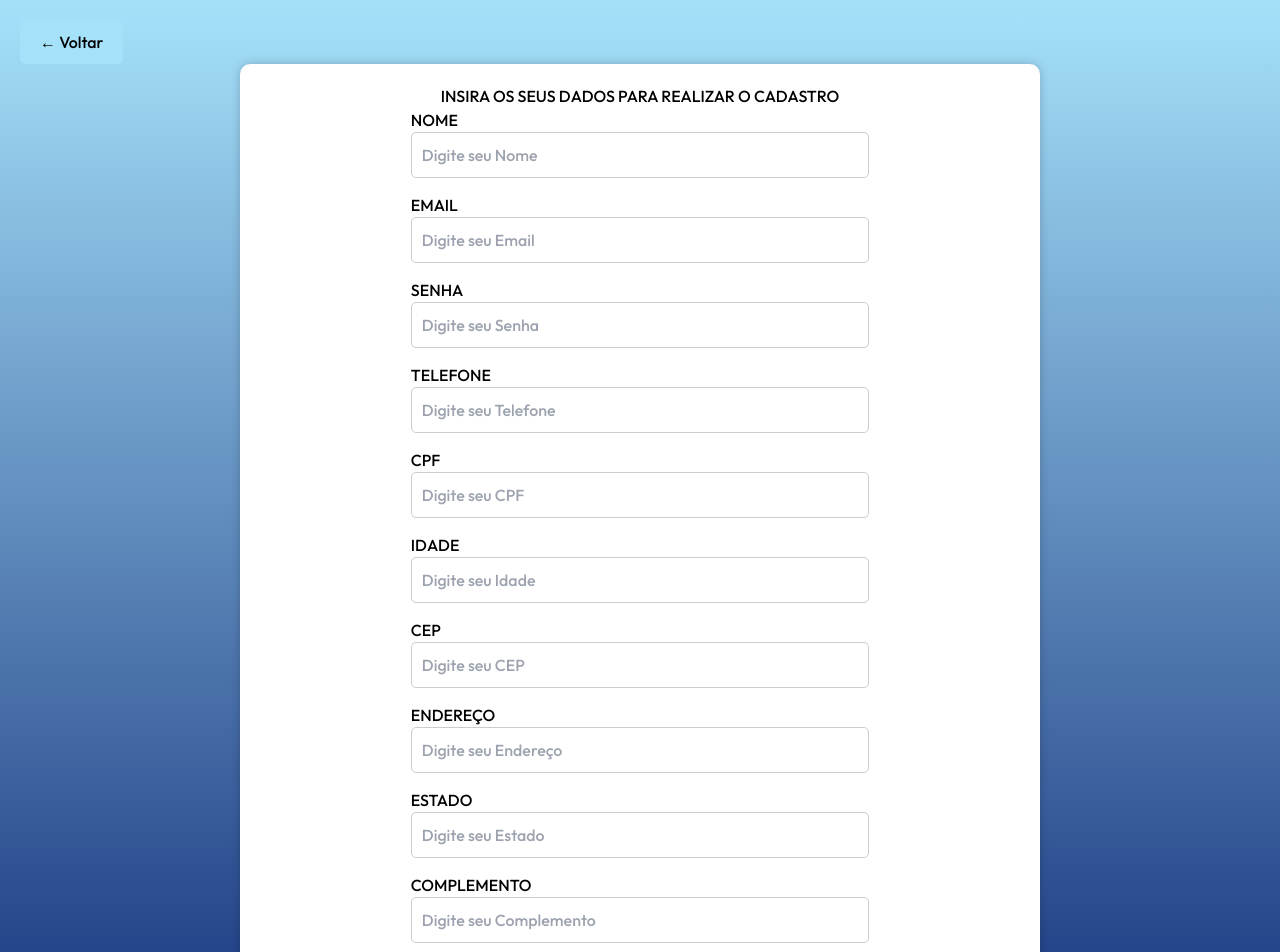
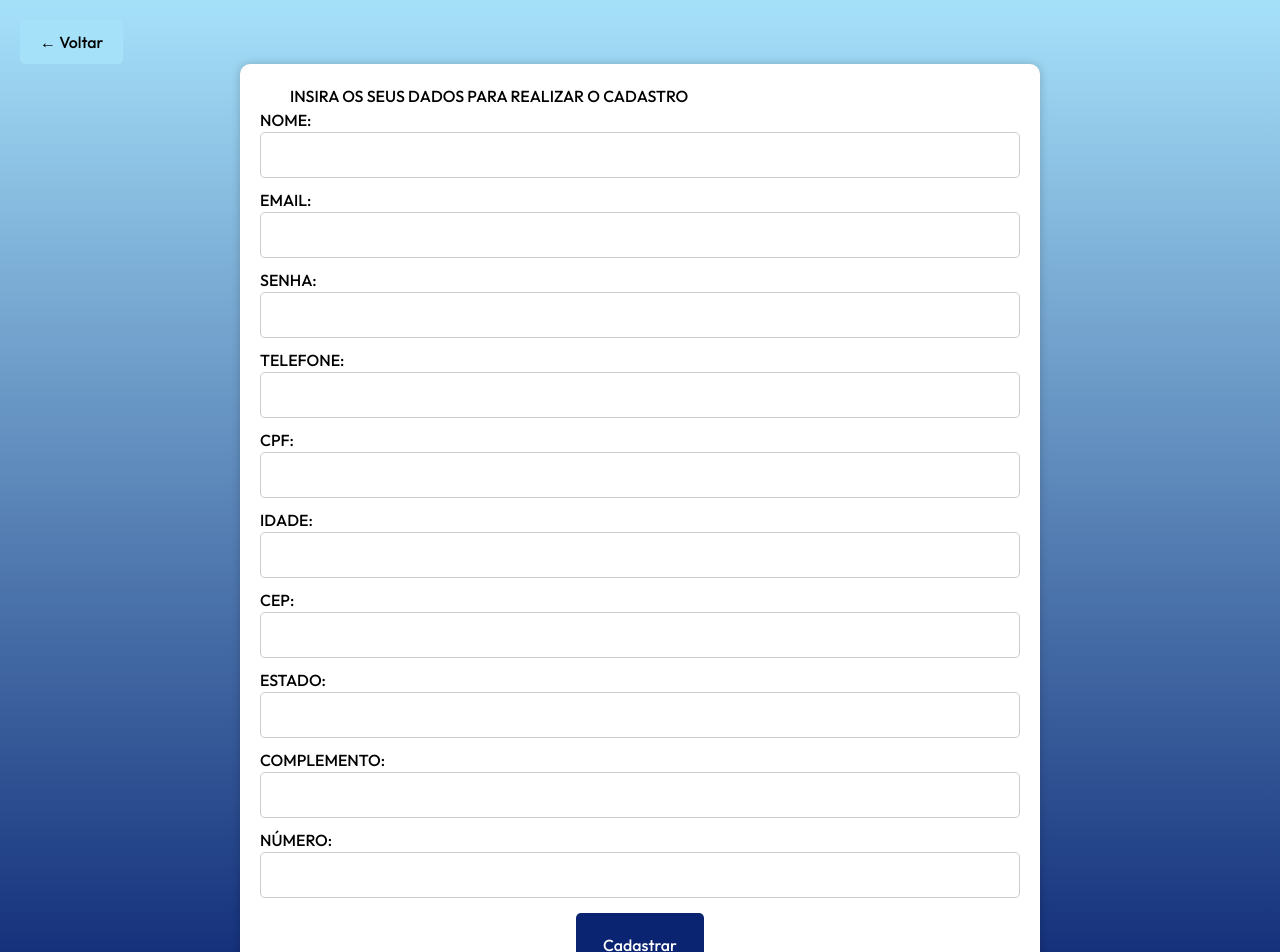
Before and after one commit to Rennan-Ferreira/cycle-Guard-Sprint4, a Next.js app: page /cadastro in a window 1280 px wide. Shown: the top 952 px of the page. Built offline with nearby package versions, Linux system fonts and the light colour scheme; a web font is replaced by a local one.

Commit message:
Adicionando validacoes na tela de cadastro do cliente.

```diff
--- a/package.json
+++ b/package.json
@@ -17,7 +17,8 @@
     "next": "14.0.1",
     "next-navigation": "^1.0.6",
     "react": "^18",
-    "react-dom": "^18"
+    "react-dom": "^18",
+    "react-input-mask": "^2.0.4"
   },
   "devDependencies": {
     "autoprefixer": "^10.0.1",
--- a/src/app/(pages)/cadastro/page.jsx
+++ b/src/app/(pages)/cadastro/page.jsx
@@ -1,13 +1,12 @@
-"use client";
+"use client"
 import Link from 'next/link';
-import { useRouter } from "next/navigation";
-import React, { useState } from 'react';
-import styles from '../../../styles/cadastro.module.css'
+import styles from '../../../styles/cadastro.module.css';
+import { useState } from 'react';
+import { useRouter } from 'next/navigation';
+import ReactInputMask from 'react-input-mask';
 
 export default function Cadastro() {
-  const navigate = useRouter();
-
-  const [formData, setFormData] = useState({
+  const [formValues, setFormValues] = useState({
     nome: '',
     email: '',
     senha: '',
@@ -21,70 +20,102 @@ export default function Cadastro() {
     numero: '',
   });
 
-  const [loading, setLoading] = useState(false);
-
-  const handleSubmit = async (e) => {
-    e.preventDefault();
-
-    try {
-      setLoading(true);
-
-      const requestBody = {
-        nome: formData.nome,
-        email: formData.email,
-        senha: formData.senha,
-        telefone: formData.telefone,
-        cpf: formData.cpf,
-        idade: formData.idade,
-        cep: formData.cep,
-        endereco: formData.endereco,
-        estado: formData.estado,
-        complemento: formData.complemento,
-        numero: formData.numero,
-      };
-
-      const apiResponse = await fetch('http://localhost:8080/ProjetoCycleGuard/rest/Cliente', {
-        method: 'POST',
-        headers: {
-          'Content-Type': 'application/json',
-        },
-        body: JSON.stringify(requestBody),
+  const [errorMessages, setErrorMessages] = useState({
+    nome: '',
+    email: '',
+    senha: '',
+    telefone: '',
+    cpf: '',
+    idade: '',
+    cep: '',
+    endereco: '',
+    estado: '',
+    complemento: '',
+    numero: '',
   });
 
-      if (apiResponse.ok) {
-        console.log('Requisição enviada com sucesso!');
-        navigate.push('/homeDois');
+  const router = useRouter();
+
+  const handleSubmit = (e) => {
+    e.preventDefault();
+    const hasErrors = Object.values(errorMessages).some((message) => message !== '');
+    if (!hasErrors) {
+      console.log('Dados do formulário:', formValues);
+      router.push('/cameraPage');
     } else {
-        console.error('Erro na chamada da API Java:', apiResponse.statusText);
-        console.log('Corpo da resposta:', await apiResponse.text());
-
-        try {
-          const errorDetails = await apiResponse.json();
-          console.error('Detalhes do erro:', errorDetails);
-        } catch (jsonError) {
-          console.error('Erro ao ler detalhes do erro:', jsonError.message);
-        }
-      }
-    } catch (error) {
-      console.error('Erro ao conectar com a API Java:', error.message);
-    } finally {
-      setLoading(false);
+      alert('Por favor, corrija os campos com erros antes de continuar.');
     }
   };
 
   const handleChange = (e) => {
     const { name, value } = e.target;
+    setFormValues((prevData) => ({ ...prevData, [name]: value }));
+    setErrorMessages({ ...errorMessages, [name]: '' });
 
-    // Remover caracteres não numéricos
-    const numericValue = value.replace(/\D/g, '');
 
-    // Formatando o CPF com 11 dígitos
-    const formattedCPF = numericValue.padStart(11, '0');
+    if (name === 'nome') {
+      if (value.length < 3 || /\d/.test(value)) {
+        setErrorMessages({ ...errorMessages, [name]: 'Nome inválido' });
+      }
+    }
 
-    setFormData((prevData) => ({
-      ...prevData,
-      [name]: name === 'cpf' ? parseInt(formattedCPF, 10) : value,
-    }));
+    if (name === 'email') {
+      if (!value.includes('@') || !value.includes('.com')) {
+        setErrorMessages({ ...errorMessages, [name]: 'Email inválido. Deve conter "@" e ".com"' });
+      }
+    }
+
+    if (name === 'senha') {
+      if (value.length < 8) {
+        setErrorMessages({ ...errorMessages, [name]: 'Senha deve ter pelo menos 8 caracteres' });
+      }
+    }
+
+
+    if (name === 'telefone') {
+      if (!value.match(/^\(\d{2}\)\s\d{5}-\d{4}$/)) {
+        setErrorMessages({ ...errorMessages, [name]: 'Telefone inválido. Use o formato (XX) XXXXX-XXXX' });
+      }
+    }
+
+    if (name === 'cpf') {
+      if (!value.match(/^\d{3}\.\d{3}\.\d{3}-\d{2}$/)) {
+        setErrorMessages({ ...errorMessages, [name]: 'CPF inválido. Use o formato XXX.XXX.XXX-XX' });
+      }
+    }
+
+    if (name === 'endereco') {
+      if (value.length < 3) {
+        setErrorMessages({ ...errorMessages, [name]: 'Endereço deve ter pelo menos 3 caracteres' });
+      }
+    }
+
+    if (name === 'estado') {
+      if (!value.match(/^[A-Za-z]{2}$/)) {
+        setErrorMessages({ ...errorMessages, [name]: 'Estado inválido. Use duas letras' });
+      }
+    }
+
+    if (name === 'numero') {
+      if (!value.match(/^\d{0,5}$/)) {
+        setErrorMessages({ ...errorMessages, [name]: 'Número inválido. No máximo 5 dígitos' });
+      }
+    }
+
+  if (name === 'cep') {
+    if (!value.match(/^\d{5}-\d{3}$/)) {
+      setErrorMessages({ ...errorMessages, [name]: 'CEP inválido. Use o formato XXXXX-XXX' });
+    }
+  }
+  if (name === 'idade') {
+    if (!/^\d+$/.test(value) || parseInt(value, 10) < 18) {
+      setErrorMessages({ ...errorMessages, [name]: 'Idade inválida. Restrição: maior de idade' });
+    } else {
+      setErrorMessages({ ...errorMessages, [name]: '' });
+    }
+  }
+
+
   };
 
   return (
@@ -94,60 +125,49 @@ export default function Cadastro() {
           <button className={styles.cadastroBack}>&#8592; Voltar</button>
         </Link>
       </div>
-
       <div className={styles.cadastroContainer}>
       <form onSubmit={handleSubmit} className={styles.forms} action="">
         <div className={styles.cadastroTitle}>
-            <h2>INSIRA OS SEUS DADOS PARA REALIZAR O CADASTRO</h2>
+          <h2 className={styles.title}>INSIRA OS SEUS DADOS PARA REALIZAR O CADASTRO</h2>
         </div>
         <div className={styles.cadastroGroup}>
-            <label htmlFor="nome">  NOME <input type="text" id="nome" name="nome" placeholder="Digite seu Nome" required value={formData.nome} onChange={handleChange} />
-            </label>
+          <div className={styles.column}>
+            <label htmlFor="nome">NOME:</label>
+            <input type="text" id="nome" name="nome" value={formValues.nome} onChange={handleChange} required />
+            {errorMessages.nome && <p className={styles.errorText}>{errorMessages.nome}</p>}
+            <label htmlFor="email">EMAIL:</label>
+            <input type="text" id="email" name="email" value={formValues.email} onChange={handleChange} required />
+            {errorMessages.email && <p className={styles.errorText}>{errorMessages.email}</p>}
+            <label htmlFor="senha">SENHA:</label>
+            <input type="password" id="senha" name="senha" value={formValues.senha} onChange={handleChange} required />
+            {errorMessages.senha && <p className={styles.errorText}>{errorMessages.senha}</p>}
+            <label htmlFor="telefone">TELEFONE:</label>
+            <ReactInputMask mask="(99) 99999-9999" type="text" id="telefone" name="telefone" value={formValues.telefone} onChange={handleChange} required />
+            {errorMessages.telefone && <p className={styles.errorText}>{errorMessages.telefone}</p>}
+            <label htmlFor="cpf">CPF:</label>
+            <ReactInputMask mask="999.999.999-99" type="text" id="cpf" name="cpf" value={formValues.cpf} onChange={handleChange} required />
+            {errorMessages.cpf && <p className={styles.errorText}>{errorMessages.cpf}</p>}
           </div>
-          <div className={styles.cadastroGroup}>
-            <label htmlFor="email"> EMAIL<input type="text" id="email" name="email" placeholder="Digite seu Email" required value={formData.email} onChange={handleChange} />
-            </label>
+          <div className={styles.column}>
+            <label htmlFor="idade">IDADE:</label>
+            <input type="text" id="idade" name="idade" value={formValues.idade} onChange={handleChange} required />
+            {errorMessages.idade && <p className={styles.errorText}>{errorMessages.idade}</p>}
+           <label htmlFor="cep">CEP:</label>
+            <ReactInputMask mask="99999-999" type="text" id="cep" name="cep" value={formValues.cep} onChange={handleChange} required />
+            {errorMessages.cep && <p className={styles.errorText}>{errorMessages.cep}</p>}
+             <label htmlFor="estado">ESTADO:</label>
+            <input type="text" id="estado" name="estado" value={formValues.estado} onChange={handleChange} required />
+            {errorMessages.estado && <p className={styles.errorText}>{errorMessages.estado}</p>}
+            <label htmlFor="complemento">COMPLEMENTO:</label>
+            <input type="text" id="complemento" name="complemento" value={formValues.complemento} onChange={handleChange} />
+            <label htmlFor="numero">NÚMERO:</label>
+            <input type="text" id="numero" name="numero" value={formValues.numero} onChange={handleChange} />
+            {errorMessages.numero && <p className={styles.errorText}>{errorMessages.numero}</p>}
           </div>
-          <div className={styles.cadastroGroup}>
-            <label htmlFor="senha">  SENHA<input type="password" id="senha" name="senha" placeholder="Digite seu Senha" required value={formData.senha} onChange={handleChange} />
-            </label>
-          </div>
-          <div className={styles.cadastroGroup}>
-            <label htmlFor="telefone">  TELEFONE  <input type="text" id="telefone" name="telefone" placeholder="Digite seu Telefone" required value={formData.telefone} onChange={handleChange} />
-            </label>
-          </div>
-          <div className={styles.cadastroGroup}>
-            <label htmlFor="cpf">  CPF <input type="text" id="cpf" name="cpf" placeholder="Digite seu CPF" required value={formData.cpf} onChange={handleChange} />
-            </label>
-          </div>
-          <div className={styles.cadastroGroup}>
-            <label htmlFor="idade"> IDADE <input type="text" id="idade" name="idade" placeholder="Digite seu Idade" required value={formData.idade} onChange={handleChange} />
-            </label>
-          </div>
-          <div className={styles.cadastroGroup}>
-            <label htmlFor="cep"> CEP
-              <input type="text" id="cep" name="cep" placeholder="Digite seu CEP" required value={formData.cep} onChange={handleChange} />
-            </label>
-          </div>
-          <div className={styles.cadastroGroup}>
-            <label htmlFor="endereco"> ENDEREÇO <input type="text" id="endereco" name="endereco" placeholder="Digite seu Endereço" required value={formData.endereco} onChange={handleChange} />
-            </label>
-          </div>
-          <div className={styles.cadastroGroup}>
-            <label htmlFor="estado">  ESTADO <input type="text" id="estado" name="estado" placeholder="Digite seu Estado" required value={formData.estado} onChange={handleChange} />
-            </label>
-          </div>
-          <div className={styles.cadastroGroup}>
-            <label htmlFor="complemento">  COMPLEMENTO <input type="text" id="complemento" name="complemento" placeholder="Digite seu Complemento" required value={formData.complemento} onChange={handleChange} />
-            </label>
-          </div>
-          <div className={styles.cadastroGroup}>
-            <label htmlFor="numero">  NÚMERO<input type="text" id="numero" name="numero" placeholder="Digite seu Número" required value={formData.numero} onChange={handleChange} />
-            </label>
         </div>
         <div className={styles.cadastroBotao}>
-            <button type="submit" disabled={loading} className={styles.cadastro}>
-              {loading ? 'Aguarde...' : 'CADASTRAR'}
+          <button type="submit" className={styles.cadastro}>
+            Cadastrar
           </button>
         </div>
       </form>
```
Also changed, not shown: 1 other file (tests, documents, lock files or other folders). Lines whose indentation alone changed are shown as unchanged.
